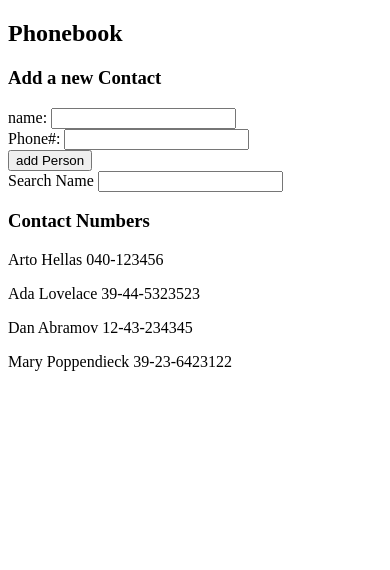
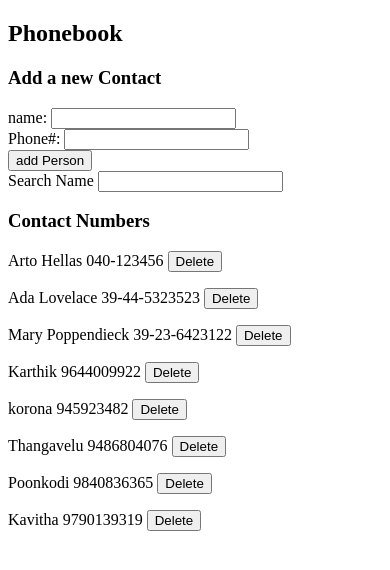
Before and after one commit to tparanidharan/part1, a React (Create React App) app: page / in a window 390 px wide. Shown: the top 570 px of the page. Built offline with nearby package versions, Linux system fonts and the light colour scheme; data requests are answered from the project's data file.

Commit message:
Update Phone book for Service differentiator, Updated, Delete

```diff
--- a/db.json
+++ b/db.json
@@ -1,5 +1,5 @@
 {
-  "persons":[
+  "persons": [
     {
       "name": "Arto Hellas",
       "number": "040-123456",
@@ -11,14 +11,34 @@
       "id": 2
     },
     {
-      "name": "Dan Abramov",
-      "number": "12-43-234345",
-      "id": 3
-    },
-    {
       "name": "Mary Poppendieck",
       "number": "39-23-6423122",
       "id": 4
+    },
+    {
+      "name": "Karthik",
+      "number": "9644009922",
+      "id": 6
+    },
+    {
+      "name": "korona",
+      "number": "945923482",
+      "id": 8
+    },
+    {
+      "name": "Thangavelu",
+      "number": "9486804076",
+      "id": 10
+    },
+    {
+      "name": "Poonkodi",
+      "number": "9840836365",
+      "id": 11
+    },
+    {
+      "name": "Kavitha",
+      "number": "9790139319",
+      "id": 12
     }
   ]
 }
--- a/src/App.js
+++ b/src/App.js
@@ -3,37 +3,42 @@ import axios from 'axios'
 import PersonForm from './components/PersonForm'
 import DisplayContact from './components/DisplayContact'
 import SearchNamePart from './components/SearchNamePart'
-
+import ServiceHandler from './services/ServiceHandler'
 const App = () => {
   const [ persons, setPersons ] = useState([])
   const [ newName, setNewName ] = useState('')
   const [ newPhoneno, setnewPhoneno ] = useState('')
   const [ searchName, setSearchName] = useState('')
-
+  const base_URL= 'http://localhost:3001/persons'
   useEffect(() => {
      console.log('effect')
-     axios
-       .get('http://localhost:3001/persons')
-       .then(response => {
-         console.log('promise fulfilled')
-         setPersons(response.data)
-       })
-   }, [])
-   console.log('render', persons.length, 'persons')
+    // console.log("inside effect",ServiceHandler.fetchInitialData(base_URL))
+    ServiceHandler.fetchInitialData(base_URL).then(contacts => setPersons(contacts))
+       }
+   , [])
 
   const addPerson = (event) => {
       event.preventDefault()
       if(newName.length >0 && newPhoneno.length>0)
       {
-        if((persons.filter((person)=>newName.toLowerCase() === person.name.toLowerCase())).length === 0){
+        if((persons.filter((person)=>{
+          return newName.toLowerCase() === person.name.toLowerCase()}
+        )).length === 0){
         const addPersonObj = { name: newName,
                               number: newPhoneno}
-        setPersons(persons.concat(addPersonObj))
+
+        ServiceHandler.addNewContact(base_URL,addPersonObj).then(newData => setPersons(persons.concat(newData)))
+  //      setPersons(persons.concat(addPersonObj))
 
         }
-        else {
-          alert(`${newName} is already there on the list`)
-        }
+        else
+
+          if((persons.filter((person)=>newPhoneno === person.number)).length === 0)
+            if( window.confirm("confirm update",`${newName} is already there on the list, want to update with new phone no.`,[{text: 'Cancel'}])){
+            const updatePerson = persons.filter((person)=> newName.toLowerCase() === person.name.toLowerCase())[0]
+            ServiceHandler.updateContact(base_URL,{...updatePerson,number:newPhoneno})
+            .then(newData => setPersons(persons.map(person => person.id === newData.id ? newData : person )))
+          }
         setNewName("")
         setnewPhoneno("")
       }
@@ -43,12 +48,17 @@ const App = () => {
       }
       else if (newName.length === 0 && newPhoneno.length > 0)
       {
-        alert(`Please fill Name `)
+        alert(`Please fill Name`)
       }
       else
       {
-        alert(`Please fill Phone number `)
+        alert(`Please fill Phone number`)
       }
+    }
+
+    const deleteHandler=(id)=>{
+      console.log(ServiceHandler.deleteContact(base_URL,id))
+      setPersons(persons.filter((person => person.id !== id)))
     }
     const handleSearch = (event) => {
       setSearchName(event.target.value);
@@ -68,7 +78,7 @@ const App = () => {
      <PersonForm currPhone={newPhoneno} currName={newName} handlePersonChange={handlePersonChange} handlenumberChange={handlenumberChange} addPerson={addPerson} />
      <SearchNamePart searchText={searchName} handleSearch={handleSearch} />
      <h3>Contact Numbers</h3>
-     <DisplayContact addresses={persons} searchText={searchName} handleSearch={handleSearch} />
+     <DisplayContact addresses={persons} searchText={searchName} handleSearch={handleSearch} deleteHandler={deleteHandler} />
    </div>
  )
 
--- a/src/components/DisplayContact.js
+++ b/src/components/DisplayContact.js
@@ -1,9 +1,18 @@
 import React from 'react'
 
-const DisplayContact= ({addresses,searchText}) =>{
+const DisplayContact= ({addresses,searchText,deleteHandler}) =>{
+  //console.log(addresses, searchText)
+  if(searchText.length > 0 && addresses.length > 0 ){
   const filteredAddresses= addresses.filter((address)=> address.name.toLowerCase().includes(searchText.toLowerCase()))
 //  console.log("filteredAddresses ",searchText, "pArani".toLowerCase().includes("".toLowerCase()),filteredAddresses)
   return <>   {filteredAddresses.map((address) =><p key={address.name}>{address.name} {address.number}</p>) }</>
 }
+else if (addresses.length > 0 && searchText.length === 0 ){
+  return <>{addresses.map((address) =><p key={address.name}>{address.name} {address.number} <button onClick={()=> deleteHandler(address.id)}>Delete </button></p>) }</>
+}
+else {
+  return <></>
+}
+}
 
 export default DisplayContact
--- /dev/null
+++ b/src/services/ServiceHandler.js
@@ -0,0 +1,25 @@
+import axios from 'axios'
+
+const fetchInitialData = (base_URL) =>
+{
+
+  return axios.get(base_URL).then(response => response.data)
+}
+
+const addNewContact = (base_URL,addPersonObj) =>
+{
+  return axios.post(base_URL,addPersonObj).then(response => response.data)
+}
+
+const updateContact = (base_URL,personObj) =>
+{
+  console.log(personObj.id, base_URL);
+  return axios.put(`${base_URL}/${personObj.id}`,personObj).then(response => response.data)
+}
+
+const deleteContact = (base_URL,id) =>
+{
+  return axios.delete(`${base_URL}/${id}`).then(response => response.data)
+}
+
+export default {fetchInitialData,addNewContact,deleteContact, updateContact}
```
Also changed, not shown: src/components/Courses.js (deleted, +0 -16 lines).
